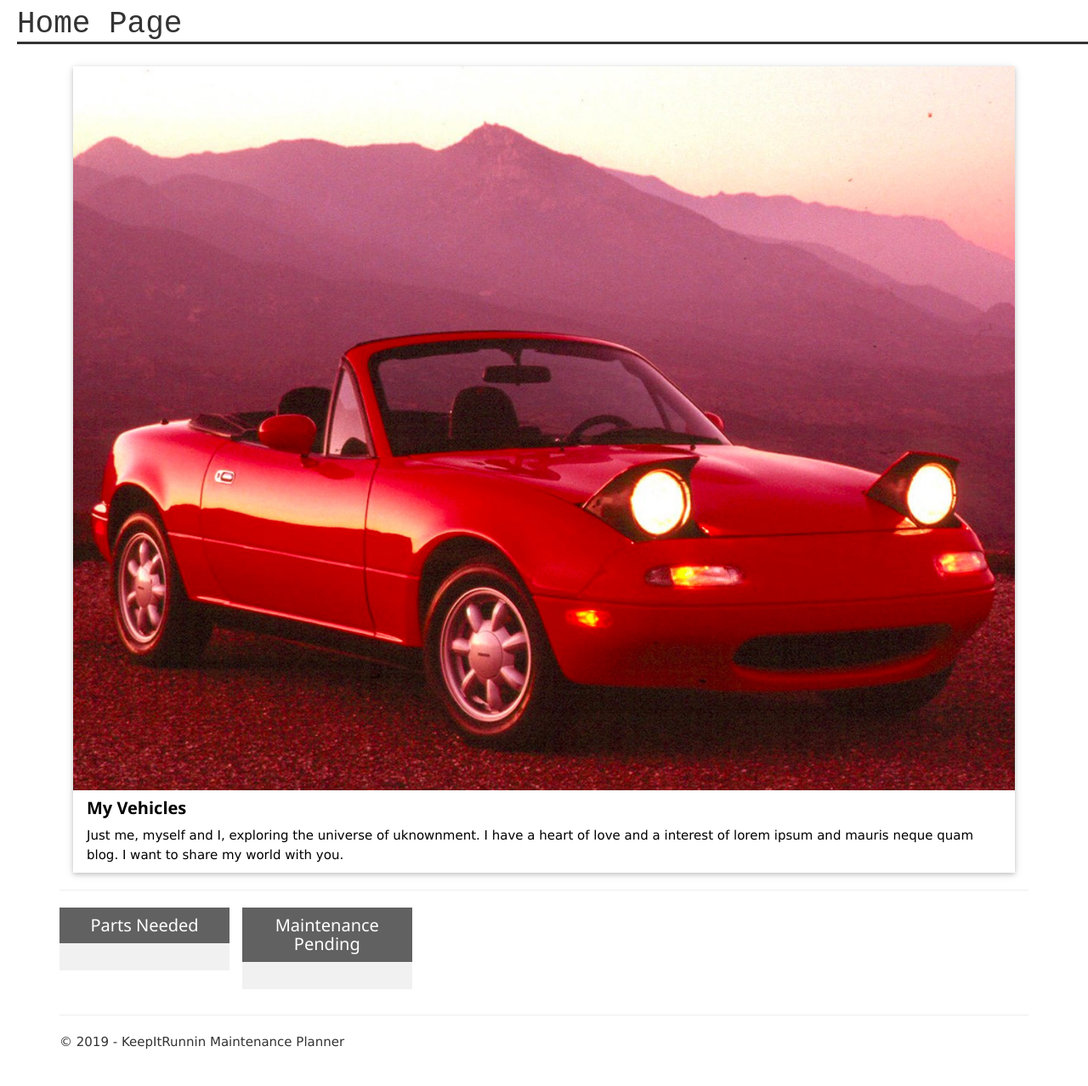
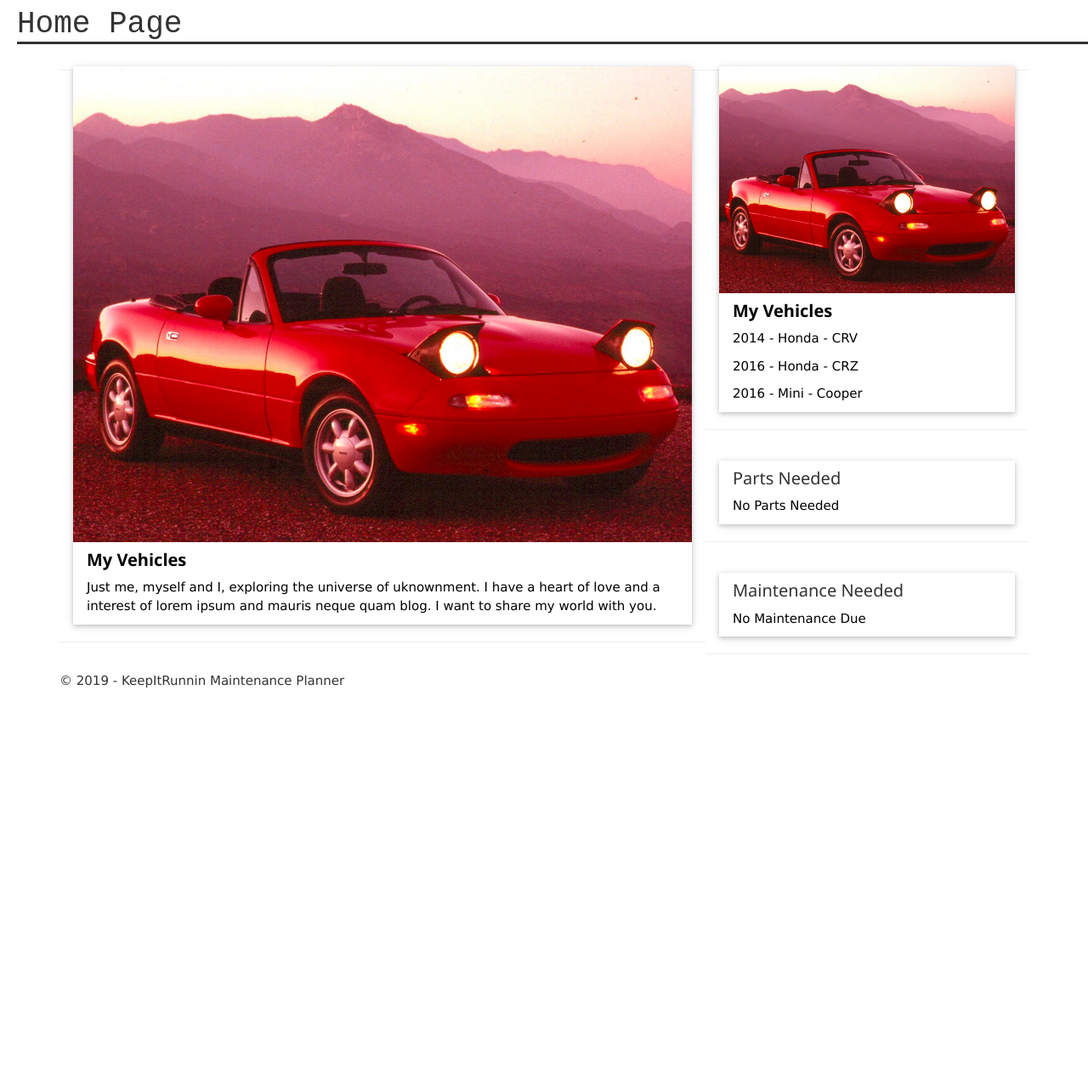
Before and after one commit to skmerten/KeepItRunnin-DJANGO, a Django app: page /home/ in a window 1280 px wide. Shown: the part 51-1329 px from the top of the page at 85% size. After the commit the page ends 861 px from the top, so only its background shows below. Run offline with Django 3.2, Linux system fonts and the light colour scheme; a user stored in the database is signed in; data comes from the database, SQL or seed files in the repository; both versions use the stored data as it was after the commit; data that the repository does not hold is empty; some libraries are stand-ins or nearby versions.

Commit message:
Added W3 Cards to Home screen

```diff
--- a/KeepItRunnin-DJ/app/templates/app/home.html
+++ b/KeepItRunnin-DJ/app/templates/app/home.html
@@ -13,7 +13,7 @@
 	}
 </style>
 
-
+<div class="w3-col l8 s12">
     <div class="w3-card w3-margin w3-margin-top">
     <img src="/static/app/imgs/NA-Miata.jpg" style="max-height:100%; max-width:100%">
         <div class="w3-container w3-white">
@@ -21,31 +21,52 @@
             <p>Just me, myself and I, exploring the universe of uknownment. I have a heart of love and a interest of lorem ipsum and mauris neque quam blog. I want to share my world with you.</p>
         </div>
     </div><hr>
+</div>
+<div class="w3-col l4">
+    <div class="w3-card w3-margin w3-margin-top">
+    <img src="/static/app/imgs/NA-Miata.jpg" style="max-height:100%; max-width:100%">
+        <div class="w3-container w3-white">
+            <h4><b>My Vehicles</b></h4>
+            {% if vehicles %}
+                {% for vehicle in vehicles %}
+                    <p>{{vehicle.year}} - {{vehicle.make}} - {{vehicle.model}}</p>
+                {% endfor %}
+            {% else %}
+                <p>You don't have any vehicles yet. Add one in the vehicle menu!</p>
+            {% endif %}
+        </div>
+    </div><hr>
+</div>
 
 
 <div>
-	<div style="margin-left:auto;max-width:200px" id="parts">
-		<div class="w3-container w3-dark-grey" >
-			<h4 style="text-align:center">Parts Needed</h4>
+    <div class="w3-col l4">
+        <div class="w3-card w3-margin w3-margin-top">
+        <header class="w3-container"><h4>Parts Needed</h4></header>
+            <div class="w3-container w3-white">
+                {% if parts %}
+            	    {% for part in parts %}
+                        <p>{{part.part_name}}</p>
+                    {% endfor %}
+                {% else %}
+                    <p>No Parts Needed</p>
+                {% endif %}
             </div>
-		<div class="w3-container w3-light-grey w3-left-align w3-padding-16" id="parts_contents">
-			{% for part in parts %}
-                {% if not part.status %}
-                    <p>{{part.part_name}}</p>
-                {% endif %}
-            {% endfor %}
+        </div><hr>
     </div>
-	</div>
-
-	<div style="margin-right:auto;max-width:200px" id="maint">
-		<div class="w3-container w3-dark-grey" >
-			<h4 style="text-align:center">Maintenance Pending</h4>
-		</div>
-		<div class="w3-container w3-light-grey w3-left-align w3-padding-16" id="maint_contents">
+    <div class="w3-col l4">
+        <div class="w3-card w3-margin w3-margin-top">
+        <header class="w3-container"><h4>Maintenance Needed</h4></header>
+            <div class="w3-container w3-white">
+                {% if maintenance %}
 			        {% for maint in maintenance %}
                             <p>{{maint.name}} {{maint.description}}</p>
                     {% endfor %}
+                {% else %}
+                    <p>No Maintenance Due</p>
+                {% endif %}
             </div>
+        </div><hr>
     </div>
 </div>
 
--- a/KeepItRunnin-DJ/app/views.py
+++ b/KeepItRunnin-DJ/app/views.py
@@ -15,6 +15,7 @@ from app.forms import NewVehicle, NewMaintenance, ChooseMaintenance, NewMaintena
 def newHome(request):
     parts = Part.objects.all()
     maintenance = Maintenance_History.objects.all()
+
     assert isinstance(request, HttpRequest)
     return render(
         request,
@@ -64,6 +65,7 @@ def addUser(request):
 def home(request):
     parts = Part.objects.all()
     maintenance = Maintenance_History.objects.all()
+    vehicles = Vehicle.objects.filter(user = request.user)
     assert isinstance(request, HttpRequest)
     return render(
         request,
@@ -72,7 +74,8 @@ def home(request):
             'title':'Home Page',
             'year':datetime.now().year,
             'parts':parts,
-            'maint':maintenance
+            'maint':maintenance,
+            'vehicles':vehicles
         }
     )
 
```
Also changed, not shown: KeepItRunnin-DJ/db.sqlite3. Lines whose indentation alone changed are shown as unchanged.
